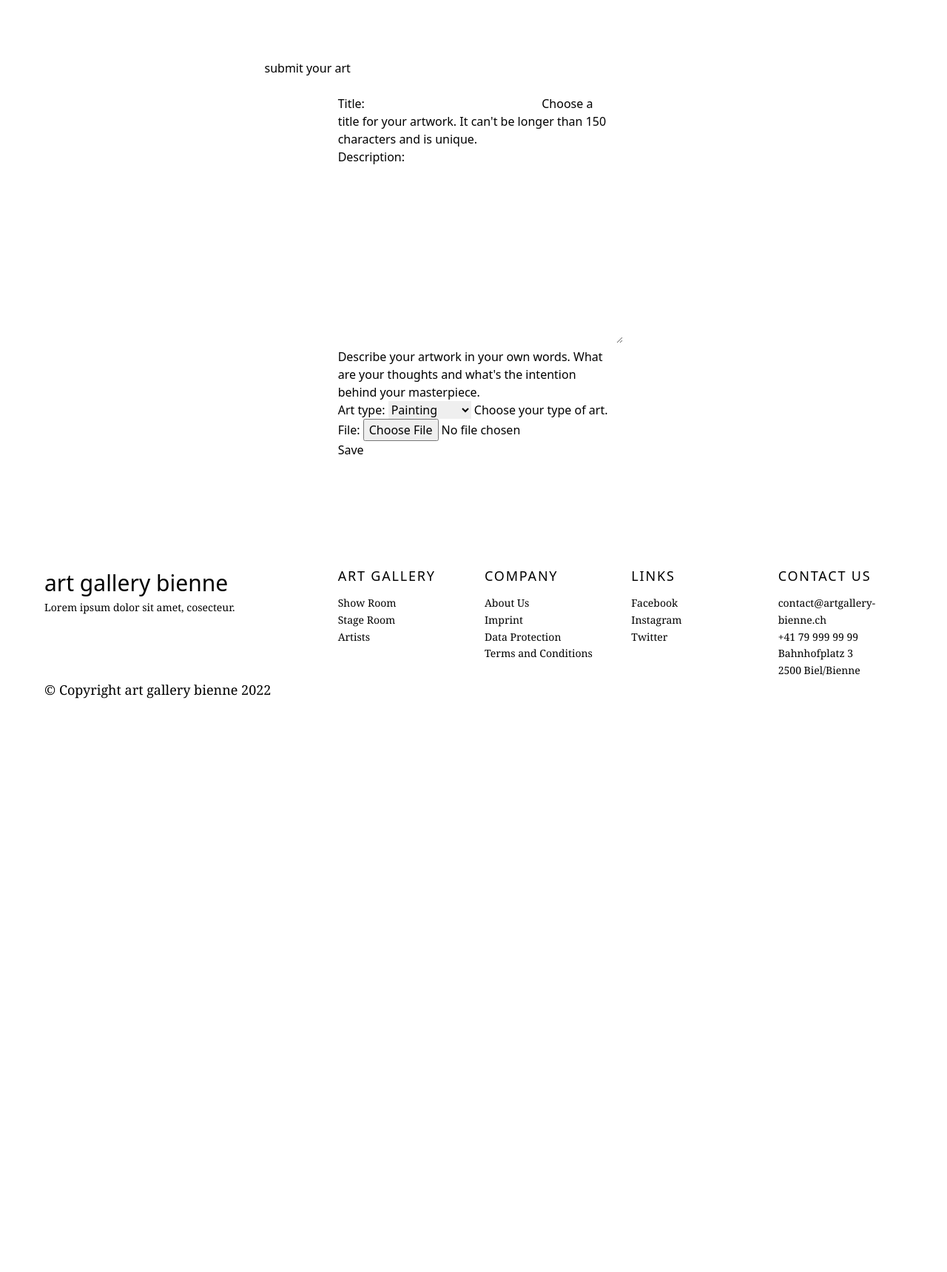
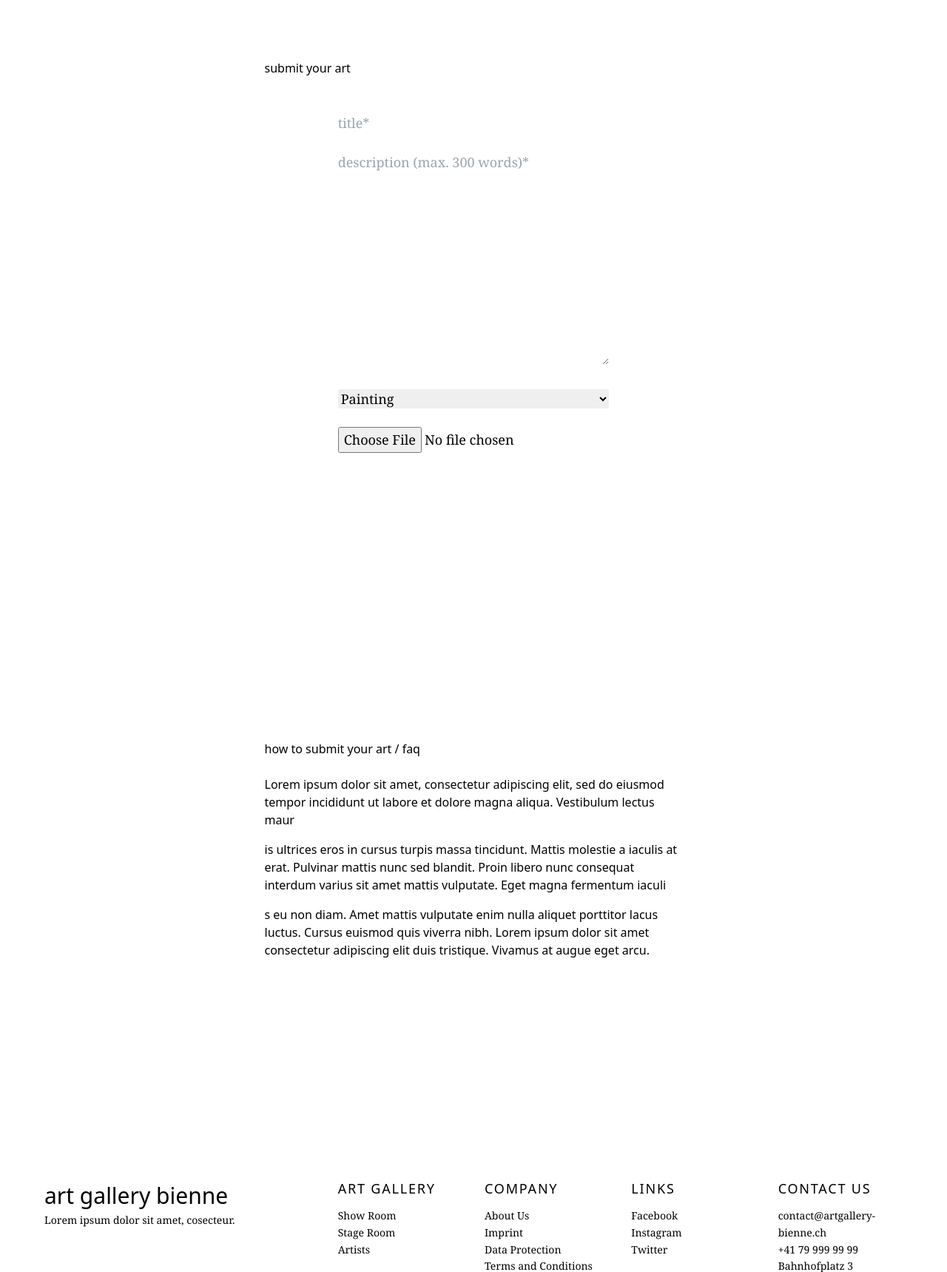
Before and after one commit to kirillwolkow/artgallerybienne, a Django app: page /art-create/ in a window 1280 px wide. Shown: the part 72-1791 px from the top of the page at 74% size. Before the commit the page ends 1016 px from the top, so only its background shows below. Run offline with Django 4.2, Linux system fonts and the light colour scheme; some libraries are stand-ins or nearby versions.

Commit message:
finish styling submit art

```diff
--- a/project/gallery/forms.py
+++ b/project/gallery/forms.py
@@ -12,3 +12,9 @@ class ArtCreateForm(forms.ModelForm):
             "art_type",
             "file",
         ]
+        widgets = {
+            'title': forms.TextInput(attrs={'class': 'w-full rounded-sm', 'placeholder': 'title*'}),
+            'description': forms.Textarea(attrs={'class': 'w-full rounded-sm', 'placeholder': 'description (max. 300 words)*'}),
+            'art_type': forms.Select(attrs={'class': 'w-full rounded-sm', 'placeholder': 'select art form*'}),
+            'file': forms.FileInput(attrs={'class': 'w-full rounded-sm', 'placeholder': 'upload a file*'}),
+        }
--- a/project/gallery/templates/gallery/art_create.html
+++ b/project/gallery/templates/gallery/art_create.html
@@ -5,16 +5,14 @@
 
 <section class="submit-section relative">
     <main id="art-create-section" class="max-w-7xl py-20 mx-auto">
-        <div class="grid grid-cols-12 place-content-start px-[60px] gap-x-[30px]">
-            <div class="col-start-4 col-end-10 row-span-full">
+        <div class="grid grid-cols-12 place-content-start grid-rows-3 px-[60px] gap-x-[30px]">
+            <div class="col-start-4 col-end-10 row-span-full row-span-1">
                 <h2 class="main-title">submit your art</h1>
             </div>
-            <div class="my-6 col-start-5 col-end-9">
+            <div class="my-6 col-start-5 col-end-9 mb-40">
                 <form method="post" class="w-full" enctype="multipart/form-data">
                     {% csrf_token %}
-                    {{ form.as_p }}
-                    <input type="submit" value="Save">
-                    <!-- {% for field in form %}
+                    {% for field in form %}
                     <div class="w-full my-6 rounded-sm">
                         <p>{{ field.errors }}</p>
                         <p class="font-normal text-black-steel font-serif text-lg leading-[160%]">
@@ -22,8 +20,18 @@
                         </p>
                     </div>
                     {% endfor %}
-                    <button class="text-white font-normal font-serif text-lg leading-7 w-full bg-gold-leaf rounded-sm py-2" type="submit">submit</button> -->
+                    <button class="text-white font-normal font-serif text-lg leading-7 w-full bg-gold-leaf rounded-sm py-2 mt-16" type="submit">submit</button>
                 </form>
+            </div>
+        </div>
+        <div class="grid grid-cols-12 place-content-start grid-rows-3 mt-24 px-[60px] gap-x-[30px]">
+            <div class="col-start-4 col-end-10 row-span-full row-span-1">
+                <h2 class="main-title">how to submit your art / faq</h1>
+            </div>
+            <div class="my-6 mb-40 col-start-4 col-end-10">
+                <p class="mb-4">Lorem ipsum dolor sit amet, consectetur adipiscing elit, sed do eiusmod tempor incididunt ut labore et dolore magna aliqua. Vestibulum lectus maur</p>
+                <p class="mb-4">is ultrices eros in cursus turpis massa tincidunt. Mattis molestie a iaculis at erat. Pulvinar mattis nunc sed blandit. Proin libero nunc consequat interdum varius sit amet mattis vulputate. Eget magna fermentum iaculi</p>
+                <p class="mb-4">s eu non diam. Amet mattis vulputate enim nulla aliquet porttitor lacus luctus. Cursus euismod quis viverra nibh. Lorem ipsum dolor sit amet consectetur adipiscing elit duis tristique. Vivamus at augue eget arcu.</p>
             </div>
         </div>
     </main>
```
